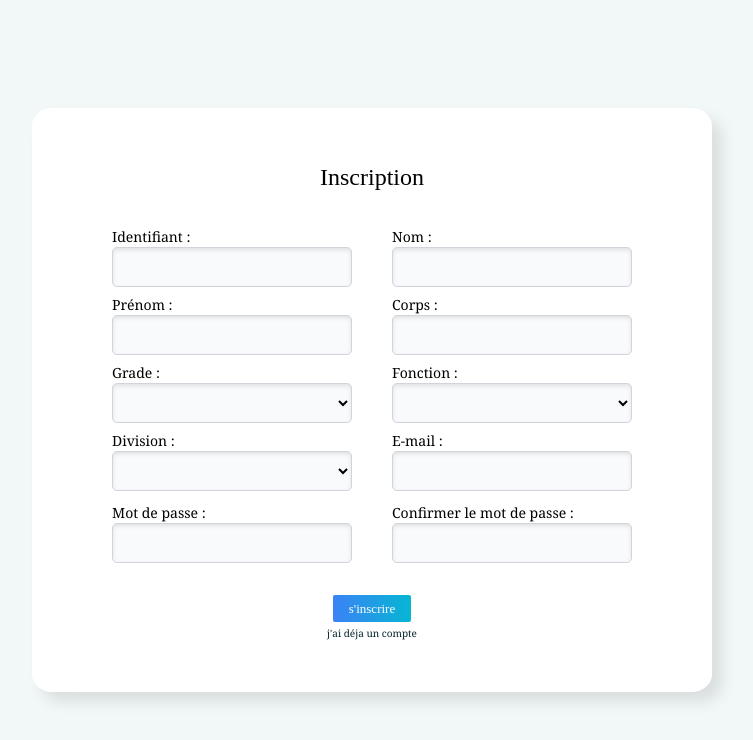
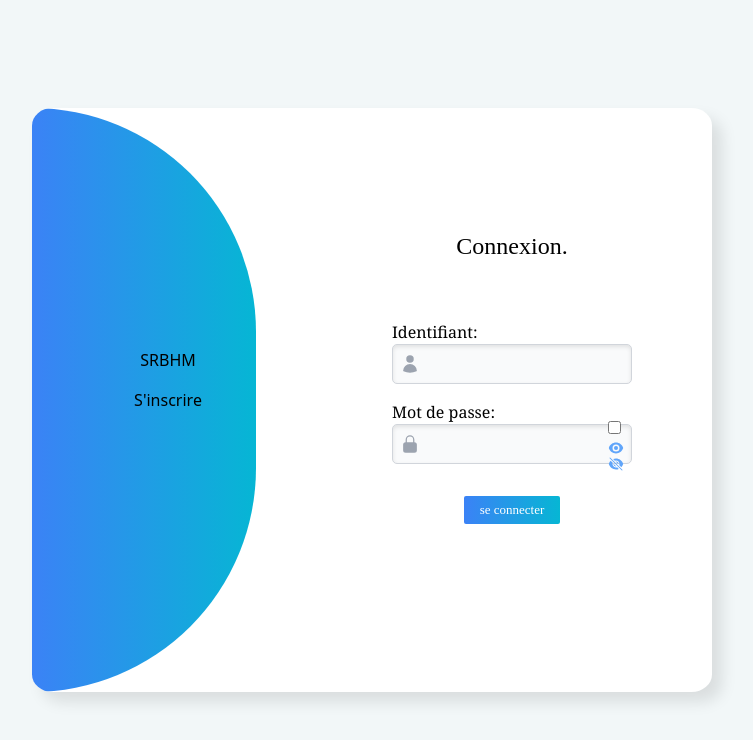
Before and after one commit to Arikanto2/CONGE_SRB, a React (Vite) app in the folder frontend/: page / in a window 1280 px wide. Shown: the top 740 px of the page, without its empty margins (268-1021 px from the left). Built offline with nearby package versions, Linux system fonts and the light colour scheme; a web font is replaced by a local one.

Commit message:
Modif login

```diff
--- a/frontend/src/Composants/App.jsx
+++ b/frontend/src/Composants/App.jsx
@@ -9,7 +9,7 @@ function App() {
     <>
       <BrowserRouter>
         <Routes>
-          <Route path="/" element={<div className="App h-screen flex items-center justify-center">
+          <Route path="/" element={<div className="App h-screen flex items-center justify-center skeleton">
             <Login />
           </div>} />
           <Route path="/about" element={<Accueil/>} />
--- a/frontend/src/Composants/Inscription.jsx
+++ b/frontend/src/Composants/Inscription.jsx
@@ -7,57 +7,31 @@ export default class Inscription extends Component {
         <div className="blocks-center">
           <form>
             <div>
-              <p className="labeConnex1 text-center ">Inscription</p>
-              <div className="flex gap-10 mb-2">
-                <div className="flex-1 ">
-                  <label className="text-left block text-sm font-serif">
-                    Identifiant :
-                  </label>
-                  <input
-                    type="text"
-                    placeholder=""
-                    className="inputConnexion bg-gray-50"
-                  />
+              <p className="labeConnex1 text-center">Inscription</p>
+              <div className="mb-2 flex gap-10">
+                <div className="flex-1">
+                  <label className="block text-left font-serif text-sm ">Identifiant :</label>
+                  <input type="text" placeholder="" className="inputConnexion bg-gray-50 input input-info" />
                 </div>
                 <div className="flex-1">
-                  <label className="text-left block text-sm font-serif">
-                    Nom :
-                  </label>
-                  <input
-                    type="text"
-                    placeholder=""
-                    className="inputConnexion bg-gray-50"
-                  />
+                  <label className="block text-left font-serif text-sm">Nom :</label>
+                  <input type="text" placeholder="" className="inputConnexion bg-gray-50  input input-info" />
                 </div>
               </div>
-              <div className="flex gap-10 mb-2">
+              <div className="mb-2 flex gap-10">
                 <div className="flex-1">
-                  <label className="text-left block text-sm font-serif">
-                    Prénom :
-                  </label>
-                  <input
-                    type="text"
-                    placeholder=""
-                    className="inputConnexion bg-gray-50"
-                  />
+                  <label className="block text-left font-serif text-sm">Prénom :</label>
+                  <input type="text" placeholder="" className="inputConnexion bg-gray-50 input input-info" />
                 </div>
                 <div className="flex-1">
-                  <label className="text-left block text-sm font-serif">
-                    Corps :
-                  </label>
-                  <input
-                    type="text"
-                    placeholder=""
-                    className="inputConnexion bg-gray-50"
-                  />
+                  <label className="block text-left font-serif text-sm">Corps :</label>
+                  <input type="text" placeholder="" className="inputConnexion bg-gray-50 input input-info" />
                 </div>
               </div>
-              <div className="flex gap-10 mb-2">
+              <div className="mb-2 flex gap-10">
                 <div className="flex-1">
-                  <label className="text-left block text-sm font-serif">
-                    Grade :
-                  </label>
-                  <select className="inputConnexion bg-gray-50">
+                  <label className="block text-left font-serif text-sm">Grade :</label>
+                  <select className="inputConnexion select select-info bg-gray-50">
                     <option value=""></option>
                     <option>L1</option>
                     <option>L2</option>
@@ -65,10 +39,8 @@ export default class Inscription extends Component {
                   </select>
                 </div>
                 <div className="flex-1">
-                  <label className="text-left block text-sm font-serif">
-                    Fonction :
-                  </label>
-                  <select className="inputConnexion bg-gray-50">
+                  <label className="block text-left font-serif text-sm">Fonction :</label>
+                  <select className="inputConnexion select select-info bg-gray-50">
                     <option value=""></option>
                     <option>L1</option>
                     <option>L2</option>
@@ -76,12 +48,10 @@ export default class Inscription extends Component {
                   </select>
                 </div>
               </div>
-              <div className="flex gap-10 mb-3">
+              <div className="mb-3 flex gap-10">
                 <div className="flex-1">
-                  <label className="text-left block text-sm font-serif">
-                    Division :
-                  </label>
-                  <select className="inputConnexion bg-gray-50">
+                  <label className="block text-left font-serif text-sm">Division :</label>
+                  <select className="inputConnexion select select-info bg-gray-50">
                     <option value=""></option>
                     <option>L1</option>
                     <option>L2</option>
@@ -89,40 +59,24 @@ export default class Inscription extends Component {
                   </select>
                 </div>
                 <div className="flex-1">
-                  <label className="text-left block text-sm font-serif">
-                    E-mail :
-                  </label>
-                  <input
-                    type="email"
-                    placeholder=""
-                    className="inputConnexion bg-gray-50"
-                  />
+                  <label className="block text-left font-serif text-sm">E-mail :</label>
+                  <input type="email" placeholder="" className="inputConnexion bg-gray-50 input input-info" />
                 </div>
               </div>
-              <div className="flex gap-10 mb-1">
+              <div className="mb-1 flex gap-10">
                 <div className="flex-1">
-                  <label className="text-left block text-sm font-serif">
-                    Mot de passe :
-                  </label>
-                  <input
-                    type="password"
-                    placeholder=""
-                    className="inputConnexion bg-gray-50"
-                  />
+                  <label className="block text-left font-serif text-sm">Mot de passe :</label>
+                  <input type="password" placeholder="" className="inputConnexion bg-gray-50 input input-info" />
                 </div>
                 <div className="flex-1">
-                  <label className="text-left block text-sm font-serif">
+                  <label className="block text-left font-serif text-sm">
                     Confirmer le mot de passe :
                   </label>
-                  <input
-                    type="password"
-                    placeholder=""
-                    className="inputConnexion bg-gray-50"
-                  />
+                  <input type="password" placeholder="" className="inputConnexion bg-gray-50 input input-info" />
                 </div>
               </div>
               <button className="btnConnexion mx-auto block">s'inscrire</button>
-              <button className=" mx-auto block mt-1 font-serif retourConnexion hover:underline transition duration-1000">
+              <button className="retourConnexion mx-auto mt-1 block font-serif transition duration-1000 hover:underline">
                 j'ai déja un compte
               </button>
             </div>
--- a/frontend/src/Composants/Login.jsx
+++ b/frontend/src/Composants/Login.jsx
@@ -18,11 +18,11 @@ class Login extends Component {
           </div>
 
           <div className="relative w-full">
-            <div className="absolute inset-y-0 left-0 w-56 divDefilant z-30  rounded-tr-full rounded-br-full opacity-0 pointer-events-none"></div>
-            <div className="absolute inset-0 flex items-center justify-center z-10 ">
+            <div className="absolute inset-y-0 left-0 w-56 divDefilant z-30  rounded-tr-full rounded-br-full "></div>
+            <div className="absolute inset-0 flex items-center justify-center z-10 opacity-0 pointer-events-none">
               <Inscription />
             </div>
-            <div className="absolute inset-y-0 right-0  z-20 connexConteneur opacity-0 pointer-events-none">
+            <div className="absolute inset-y-0 right-0  z-20 connexConteneur ">
               <Connexion />
             </div>
           </div>
--- a/frontend/src/Composants/connexion.jsx
+++ b/frontend/src/Composants/connexion.jsx
@@ -1,7 +1,16 @@
 import React, { Component } from "react";
-import { UserIcon, LockClosedIcon } from '@heroicons/react/24/solid'
+import { UserIcon, LockClosedIcon, EyeIcon, EyeSlashIcon } from '@heroicons/react/24/solid';
 
 export default class Connexion extends Component {
+  constructor(props) {
+    super(props);
+    this.state = { showPassword: false };
+  }
+
+  togglePassword = () => {
+    this.setState({ showPassword: !this.state.showPassword });
+  }
+
   render() {
     return (
       <div className="items-center">
@@ -18,7 +27,7 @@ export default class Connexion extends Component {
                 <input
                   type="text"
                   placeholder=""
-                  className="inputConnexion1 bg-gray-50"
+                  className="inputConnexion1 bg-gray-50 w-full pl-8"
                 />
               </div>
             </div>
@@ -30,10 +39,21 @@ export default class Connexion extends Component {
                   <LockClosedIcon className="w-5 h-5" />
                 </span>
                 <input
-                  type="password"
+                  type={this.state.showPassword ? "text" : "password"}
                   placeholder=""
-                  className="inputConnexion1 bg-gray-50"
+                  className="inputConnexion1 bg-gray-50 w-full pl-8 pr-10"
                 />
+
+                {/* Swap pour œil / œil barré */}
+                <label className="swap swap-rotate absolute right-2 top-1/2 transform -translate-y-1/2">
+                  <input
+                    type="checkbox"
+                    checked={this.state.showPassword}
+                    onChange={this.togglePassword}
+                  />
+                  <EyeIcon className="swap-on w-4 h-4 text-blue-400" />
+                  <EyeSlashIcon className="swap-off w-4 h-4 text-blue-400" />
+                </label>
               </div>
             </div>
 
--- a/frontend/src/Composants/sideLogin.jsx
+++ b/frontend/src/Composants/sideLogin.jsx
@@ -1,16 +1,12 @@
 import React, { Component } from "react";
 
-export default class sideLogin extends Component {
+export default class SideLogin extends Component {
   render() {
     return (
-      <>
-        <div className={"  mx-auto text-center justify-center items-center" + " " + this.props.className}>
-          <h2>{this.props.titre}</h2>
-          <button className="bg-green-500 text-white px-4 py-2 rounded mt-2">
-            {this.props.bouton}
-          </button>
-        </div>
-      </>
+      <div className={`flex flex-col items-center justify-center ${this.props.className}`}>
+        <p className="text-center mb-4">{this.props.titre}</p>
+        <button className="">{this.props.bouton}</button>
+      </div>
     );
   }
 }
--- a/frontend/src/Style/Login.css
+++ b/frontend/src/Style/Login.css
@@ -5,7 +5,7 @@
     border-radius: 3%;
 }
 .sideG{
-    margin-left: -15vh;
+    margin-left: 32vh;
 }
 .sideGContener{
     top: 30vh;
@@ -57,9 +57,17 @@ input{
 
 }
 .inputConnexion:focus{
+
+    background-color: white;
+
+
+}
+.inputConnexion1:focus{
     border-color: #3B82F6;
     box-shadow: 0 0 0 3px rgba(59, 130, 246, 0.3);
-    background-color: transparent;
+    background-color: white;
+
+
 }
 
 .btnConnexion{
@@ -78,7 +86,7 @@ input{
 
 }
 .divDefilant{
-    background-color: #BBDCE5;
+    background: linear-gradient(to right,#3B82F6, #06B6D4);
 }
 .retourConnexion{
     font-size: 10px;
```
Also changed, not shown: frontend/prettier.config.cjs (deleted, +0 -8 lines), frontend/prettier.config.mjs (added, +9 -0 lines), 1 other file (tests, documents, lock files or other folders). Lines whose indentation alone changed are shown as unchanged.
